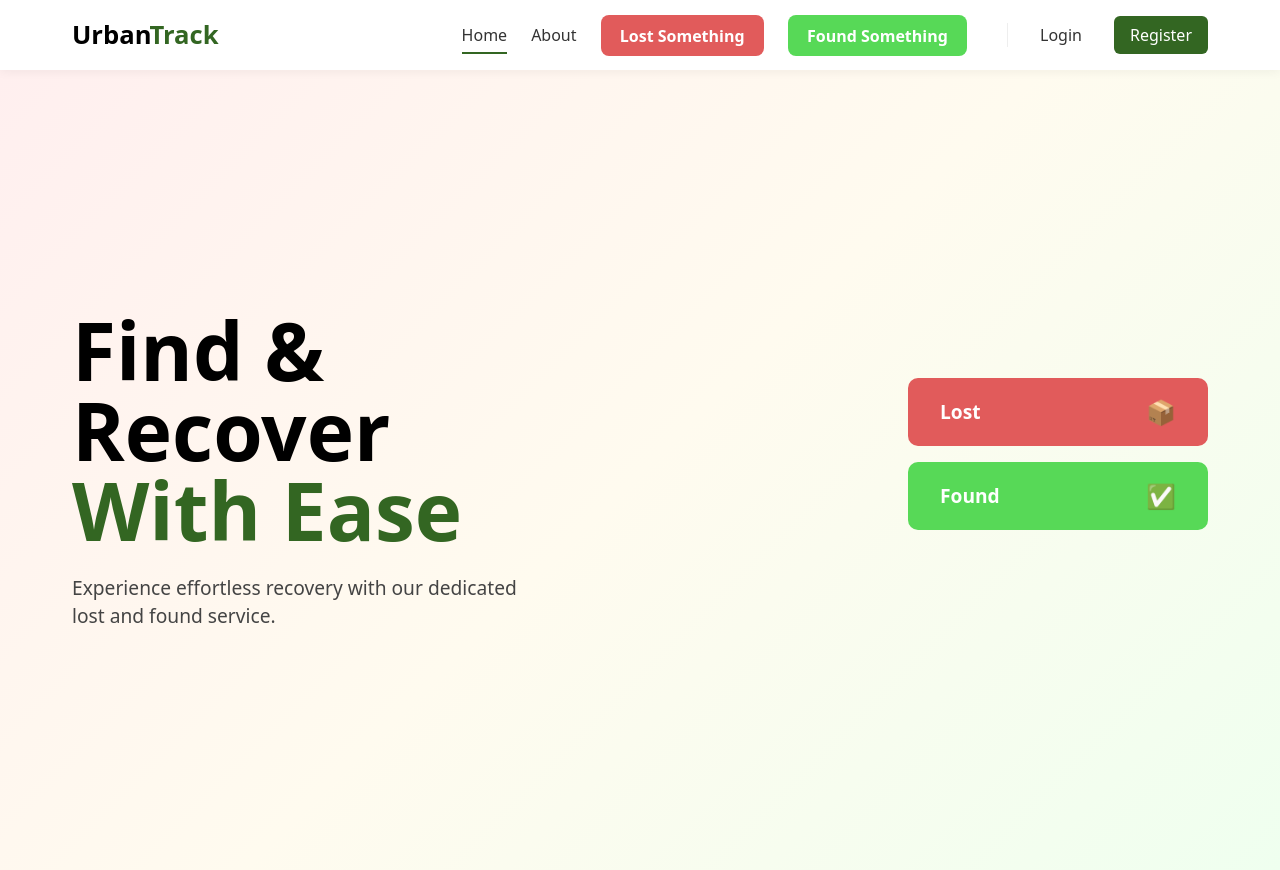
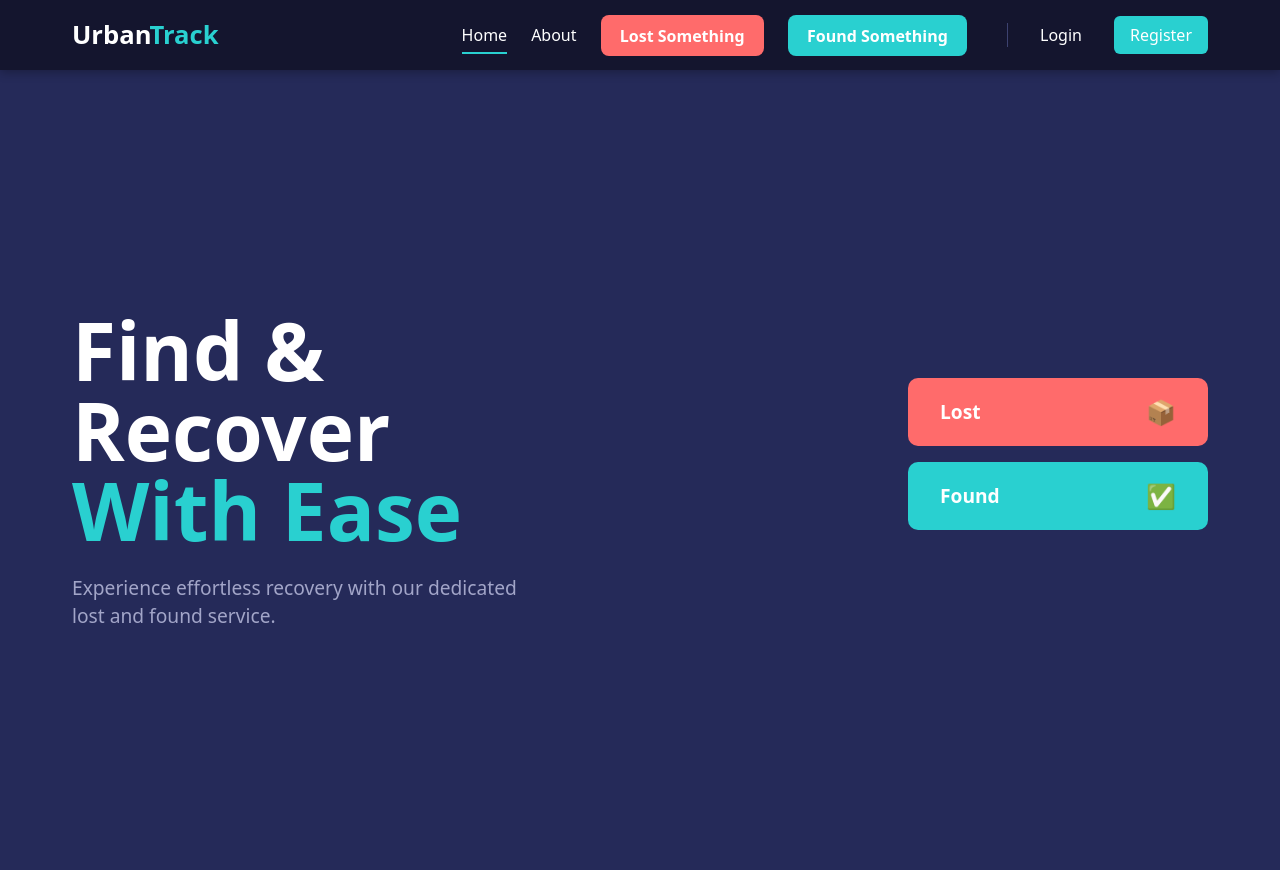
Before and after one commit to MustafaShf/UrbanTrack-db, a Vue app in the folder frontend/: page / in a window 1280 px wide. Built offline with nearby package versions, Linux system fonts and the light colour scheme.

Commit message:
standard theme set

```diff
--- a/frontend/src/App.vue
+++ b/frontend/src/App.vue
@@ -19,14 +19,12 @@ const toggleMenu = () => {
           </RouterLink>
         </div>
 
-        <!-- Mobile menu button -->
         <button class="mobile-menu-button" @click="toggleMenu" aria-label="Toggle menu">
           <span class="bar"></span>
           <span class="bar"></span>
           <span class="bar"></span>
         </button>
 
-        <!-- Navigation links -->
         <ul class="nav-links" :class="{ 'active': isMenuOpen }">
           <li>
             <RouterLink to="/" class="nav-link">Home</RouterLink>
@@ -56,7 +54,6 @@ const toggleMenu = () => {
       </nav>
     </header>
 
-    <!-- Main content -->
     <main>
       <RouterView />
     </main>
@@ -68,15 +65,16 @@ const toggleMenu = () => {
   min-height: 100vh;
   display: flex;
   flex-direction: column;
+  background-color: #252a59;
+  color: white;
 }
 
 .header {
   position: sticky;
   top: 0;
   z-index: 100;
-  background-color: rgba(255, 255, 255, 0.9);
-  backdrop-filter: blur(10px);
-  box-shadow: 0 2px 10px rgba(0, 0, 0, 0.05);
+  background-color: #14152e;
+  box-shadow: 0 2px 10px rgba(0, 0, 0, 0.3);
 }
 
 .navbar {
@@ -95,12 +93,12 @@ const toggleMenu = () => {
 }
 
 .logo-text {
-  color: #000;
+  color: white;
   text-decoration: none;
 }
 
 .ampersand {
-  color: #336622;
+  color: #29d0d0;
   font-weight: 900;
   margin: 0 -2px;
 }
@@ -115,7 +113,7 @@ const toggleMenu = () => {
 }
 
 .nav-link {
-  color: #333;
+  color: white;
   text-decoration: none;
   font-size: 1rem;
   font-weight: 500;
@@ -131,7 +129,7 @@ const toggleMenu = () => {
   height: 2px;
   bottom: 0;
   left: 0;
-  background-color: #336622;
+  background-color: #29d0d0;
   transition: width 0.3s;
 }
 
@@ -149,11 +147,11 @@ const toggleMenu = () => {
 }
 
 .lost-btn {
-  background-color: #e15b5b;
+  background-color: #ff6b6b;
 }
 
 .found-btn {
-  background-color: #57d957;
+  background-color: #29d0d0;
 }
 
 .nav-btn:hover {
@@ -166,7 +164,7 @@ const toggleMenu = () => {
   align-items: center;
   margin-left: 1rem;
   gap: 1rem;
-  border-left: 1px solid #eee;
+  border-left: 1px solid #3d4270;
   padding-left: 1rem;
 }
 
@@ -177,17 +175,16 @@ const toggleMenu = () => {
 }
 
 .auth-link:hover {
-  background-color: #f5f5f5;
+  background-color: #1c1e3a;
 }
 
 .register-link {
-  background-color: #336622;
+  background-color: #29d0d0;
   color: white;
 }
 
 .register-link:hover {
-  background-color: #2a5419;
-  color: white;
+  background-color: #22b2b2;
 }
 
 .mobile-menu-button {
@@ -206,7 +203,7 @@ const toggleMenu = () => {
 .bar {
   height: 3px;
   width: 100%;
-  background-color: #333;
+  background-color: white;
   border-radius: 10px;
   transition: all 0.3s ease-in-out;
 }
@@ -230,7 +227,7 @@ main {
     width: 70%;
     max-width: 300px;
     flex-direction: column;
-    background-color: white;
+    background-color: #1c1e3a;
     padding: 5rem 2rem 2rem;
     transition: right 0.3s ease;
     box-shadow: -5px 0 15px rgba(0, 0, 0, 0.1);
@@ -252,7 +249,7 @@ main {
     width: 100%;
     flex-direction: column;
     border-left: none;
-    border-top: 1px solid #eee;
+    border-top: 1px solid #3d4270;
     margin-left: 0;
     padding: 1rem 0 0;
     gap: 1rem;
--- a/frontend/src/views/AboutView.vue
+++ b/frontend/src/views/AboutView.vue
@@ -144,7 +144,8 @@ const testimonials = [
 
 <style scoped>
 .about-page {
-  background: linear-gradient(135deg, #ffefef 0%, #fffbef 50%, #efffef 100%);
+  background-color: #252a59;
+  color: white;
 }
 
 .content-container {
@@ -163,18 +164,18 @@ const testimonials = [
   font-size: 3.5rem;
   font-weight: 900;
   margin-bottom: 1.5rem;
-  color: #000;
+  color: white;
 }
 
 .highlight {
-  color: #336622;
+  color: #29d0d0;
 }
 
 .hero-text {
   font-size: 1.3rem;
   max-width: 700px;
   margin: 0 auto;
-  color: #444;
+  color: #a2a5c8;
 }
 
 /* Content Sections */
@@ -186,7 +187,7 @@ section {
   font-size: 2.5rem;
   font-weight: 800;
   margin-bottom: 2rem;
-  color: #000;
+  color: white;
 }
 
 .section-grid {
@@ -198,7 +199,7 @@ section {
 
 .section-paragraph {
   font-size: 1.1rem;
-  color: #444;
+  color: #a2a5c8;
   margin-bottom: 1.5rem;
   line-height: 1.6;
 }
@@ -206,7 +207,7 @@ section {
 .image-container {
   border-radius: 10px;
   overflow: hidden;
-  box-shadow: 0 15px 30px rgba(0, 0, 0, 0.1);
+  box-shadow: 0 15px 30px rgba(0, 0, 0, 0.2);
 }
 
 .about-image {
@@ -217,7 +218,7 @@ section {
 
 /* Stats Section */
 .stats-section {
-  background-color: rgba(255, 255, 255, 0.7);
+  background-color: #1c1e3a;
   padding: 4rem 0;
 }
 
@@ -231,9 +232,10 @@ section {
 .stat-card {
   padding: 2rem;
   border-radius: 10px;
-  background-color: white;
-  box-shadow: 0 5px 15px rgba(0, 0, 0, 0.05);
+  background-color: #252a59;
+  box-shadow: 0 5px 15px rgba(0, 0, 0, 0.2);
   transition: transform 0.3s ease;
+  border: 1px solid #3d4270;
 }
 
 .stat-card:hover {
@@ -243,13 +245,13 @@ section {
 .stat-value {
   font-size: 2.5rem;
   font-weight: 800;
-  color: #336622;
+  color: #29d0d0;
   margin-bottom: 0.5rem;
 }
 
 .stat-label {
   font-size: 1.1rem;
-  color: #444;
+  color: #a2a5c8;
 }
 
 /* Team Section */
@@ -261,11 +263,12 @@ section {
 }
 
 .team-member {
-  background-color: white;
+  background-color: #1c1e3a;
   border-radius: 10px;
   overflow: hidden;
-  box-shadow: 0 5px 15px rgba(0, 0, 0, 0.05);
+  box-shadow: 0 5px 15px rgba(0, 0, 0, 0.2);
   transition: transform 0.3s ease;
+  border: 1px solid #3d4270;
 }
 
 .team-member:hover {
@@ -288,11 +291,12 @@ section {
   font-weight: 700;
   margin: 1.5rem 0 0.5rem;
   padding: 0 1.5rem;
+  color: white;
 }
 
 .member-role {
   font-size: 1rem;
-  color: #336622;
+  color: #29d0d0;
   font-weight: 600;
   padding: 0 1.5rem;
   margin-bottom: 1rem;
@@ -300,14 +304,14 @@ section {
 
 .member-bio {
   font-size: 1rem;
-  color: #444;
+  color: #a2a5c8;
   line-height: 1.5;
   padding: 0 1.5rem 1.5rem;
 }
 
 /* Testimonials Section */
 .testimonials-section {
-  background-color: rgba(51, 102, 34, 0.05);
+  background-color: #1c1e3a;
 }
 
 .testimonials-grid {
@@ -318,16 +322,17 @@ section {
 }
 
 .testimonial-card {
-  background-color: white;
+  background-color: #252a59;
   border-radius: 10px;
   padding: 2rem;
   position: relative;
-  box-shadow: 0 5px 15px rgba(0, 0, 0, 0.05);
+  box-shadow: 0 5px 15px rgba(0, 0, 0, 0.2);
+  border: 1px solid #3d4270;
 }
 
 .quote-mark {
   font-size: 5rem;
-  color: rgba(51, 102, 34, 0.1);
+  color: rgba(41, 208, 208, 0.1);
   position: absolute;
   top: -0.5rem;
   left: 1rem;
@@ -338,7 +343,7 @@ section {
 .testimonial-quote {
   font-size: 1.1rem;
   line-height: 1.6;
-  color: #444;
+  color: #a2a5c8;
   margin-bottom: 1.5rem;
   position: relative;
   z-index: 1;
@@ -348,29 +353,32 @@ section {
   font-weight: 700;
   font-size: 1.1rem;
   margin-bottom: 0.3rem;
+  color: white;
 }
 
 .testimonial-location {
-  color: #666;
+  color: #a2a5c8;
   font-size: 0.9rem;
 }
 
 /* Call to Action Section */
 .cta-section {
   text-align: center;
-  background-color: white;
+  background-color: #1c1e3a;
   padding: 5rem 0;
+  border-top: 1px solid #3d4270;
 }
 
 .cta-title {
   font-size: 2.5rem;
   font-weight: 800;
   margin-bottom: 1rem;
+  color: white;
 }
 
 .cta-text {
   font-size: 1.2rem;
-  color: #444;
+  color: #a2a5c8;
   max-width: 600px;
   margin: 0 auto 2rem;
 }
@@ -393,19 +401,27 @@ section {
 }
 
 .btn-lost {
-  background-color: #e15b5b;
+  background-color: #ff6b6b;
   color: white;
 }
 
 .btn-found {
-  background-color: #57d957;
+  background-color: #29d0d0;
   color: white;
 }
 
 .btn-lost:hover,
 .btn-found:hover {
   transform: translateY(-2px);
-  box-shadow: 0 4px 8px rgba(0, 0, 0, 0.1);
+  box-shadow: 0 4px 8px rgba(0, 0, 0, 0.2);
+}
+
+.btn-lost:hover {
+  background-color: #e05555;
+}
+
+.btn-found:hover {
+  background-color: #22b2b2;
 }
 
 /* Responsive Design */
--- a/frontend/src/views/HomeView.vue
+++ b/frontend/src/views/HomeView.vue
@@ -19,12 +19,7 @@ const images = [
 
 <template>
   <div class="homepage">
-    <!-- Gradient Background -->
-    <div class="gradient-background"></div>
-
-    <!-- Main Content -->
     <div class="container">
-      <!-- Left side with text -->
       <div class="text-content">
         <h1 class="title">
           Find & <br />
@@ -36,34 +31,17 @@ const images = [
         </p>
       </div>
 
-      <!-- Right side with buttons and images -->
       <div class="action-content">
-        <!-- Action Buttons -->
         <div class="action-buttons">
-          <button class="btn-lost">
+          <RouterLink to="/lost" class="btn-lost">
             Lost
             <span class="icon-lost">📦</span>
-          </button>
-          <button class="btn-found">
+          </RouterLink>
+          <RouterLink to="/found" class="btn-found">
             Found
             <span class="icon-found">✅</span>
-          </button>
+          </RouterLink>
         </div>
-
-        <!-- Image Gallery -->
-        <!-- <div class="image-gallery">
-          <div
-            v-for="(image, index) in images"
-            :key="index"
-            class="gallery-image"
-            :style="{
-              transform: `translateX(${index * 20}px)`,
-              zIndex: images.length - index
-            }"
-          >
-            <img :src="image.src" :alt="image.alt" />
-          </div>
-        </div> -->
       </div>
     </div>
   </div>
@@ -77,16 +55,7 @@ const images = [
   display: flex;
   align-items: center;
   overflow: hidden;
-}
-
-.gradient-background {
-  position: absolute;
-  top: 0;
-  left: 0;
-  right: 0;
-  bottom: 0;
-  background: linear-gradient(135deg, #ffefef 0%, #fffbef 50%, #efffef 100%);
-  z-index: -1;
+  background-color: #252a59;
 }
 
 .container {
@@ -109,17 +78,17 @@ const images = [
   font-weight: 900;
   line-height: 1;
   margin-bottom: 1.5rem;
-  color: #000;
+  color: white;
 }
 
 .highlight {
-  color: #336622;
+  color: #29d0d0;
   font-weight: 900;
 }
 
 .subtitle {
   font-size: 1.2rem;
-  color: #444;
+  color: #a2a5c8;
   max-width: 450px;
 }
 
@@ -150,15 +119,17 @@ const images = [
   align-items: center;
   border: none;
   transition: transform 0.2s, box-shadow 0.2s;
+  text-decoration: none;
+  text-align: center;
 }
 
 .btn-lost {
-  background-color: #e15b5b;
+  background-color: #ff6b6b;
   color: white;
 }
 
 .btn-found {
-  background-color: #57d957;
+  background-color: #29d0d0;
   color: white;
 }
 
@@ -167,35 +138,17 @@ const images = [
   box-shadow: 0 4px 8px rgba(0, 0, 0, 0.1);
 }
 
+.btn-lost:hover {
+  background-color: #e05555;
+}
+
+.btn-found:hover {
+  background-color: #22b2b2;
+}
+
 .icon-lost, .icon-found {
   font-size: 1.5rem;
   margin-left: 1rem;
-}
-
-.image-gallery {
-  position: relative;
-  height: 300px;
-  width: 400px;
-}
-
-.gallery-image {
-  position: absolute;
-  width: 250px;
-  height: 180px;
-  border-radius: 10px;
-  overflow: hidden;
-  box-shadow: 0 8px 20px rgba(0, 0, 0, 0.15);
-  transition: transform 0.3s ease;
-}
-
-.gallery-image:hover {
-  transform: translateY(-5px) !important;
-}
-
-.gallery-image img {
-  width: 100%;
-  height: 100%;
-  object-fit: cover;
 }
 
 @media (max-width: 768px) {
@@ -216,10 +169,5 @@ const images = [
   .action-content {
     align-items: center;
   }
-
-  .image-gallery {
-    width: 100%;
-    margin-top: 2rem;
-  }
 }
 </style>
```
